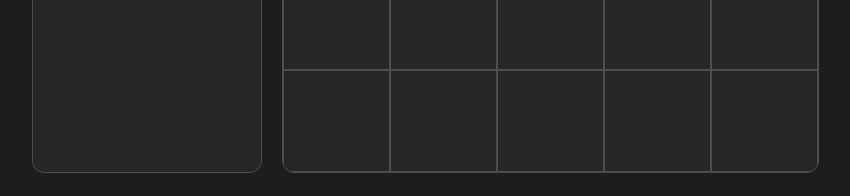
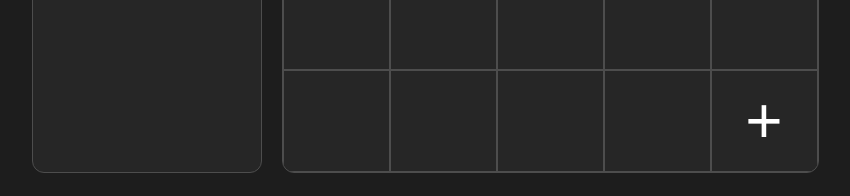
Before and after one commit to MethodM4N/Vue3-draggable-items, a Vue app: page / in a window 1280 px wide. Shown: the part 371-567 px from the top of the page, without its empty margins (215-1065 px from the left). Built offline with nearby package versions, Linux system fonts and the light colour scheme.

Commit message:
feat(MainGrid): add logic with create new squares

```diff
--- /dev/null
+++ b/src/assets/generateNewSquare.js
@@ -0,0 +1,15 @@
+const data = [
+  { color: 'green', count: 4 },
+  { color: 'yellow', count: 2 },
+  { color: 'blue', count: 5 },
+  { color: 'yellow', count: 8 },
+  { color: 'blue', count: 1 },
+  { color: 'green', count: 4 }
+];
+
+const generateNewSquare = () => {
+  const randomNumber = Math.floor(Math.random() * 6);
+  return data[randomNumber];
+};
+
+export default generateNewSquare;
--- a/src/assets/initialSquares.js
+++ b/src/assets/initialSquares.js
@@ -22,7 +22,6 @@ const initialSquares = [
   null,
   null,
   null,
-  null,
   null
 ];
 
--- a/src/components/MainGrid.vue
+++ b/src/components/MainGrid.vue
@@ -1,5 +1,6 @@
 <script>
 import initialSquares from '@/assets/initialSquares.js';
+import generateNewSquare from '@/assets/generateNewSquare.js';
 import DeletePopup from '@/components/DeletePopup.vue';
 
 export default {
@@ -43,6 +44,11 @@ export default {
     onPopupDelete(index) {
       this.isOpenPopup = false;
       this.squares[index] = null;
+    },
+    addSquare() {
+      const openSquare = this.squares.findIndex((e) => e === null);
+      const newSquare = generateNewSquare();
+      this.squares[openSquare] = newSquare;
     }
   },
   mounted() {
@@ -74,6 +80,7 @@ export default {
       :index="popupActiveSquare"
       @onClose="onPopupClose"
       @onDelete="onPopupDelete"></delete-popup>
+    <button @click="addSquare">+</button>
   </section>
 </template>
 
@@ -87,6 +94,15 @@ export default {
   border: 1px solid #4d4d4d;
   background-color: #262626;
   overflow: hidden;
+
+  button {
+    background-color: transparent;
+    border: 1px solid #4d4d4d;
+    color: white;
+    font-size: 64px;
+    padding: 0;
+    cursor: pointer;
+  }
 }
 .squares {
   display: flex;
```
